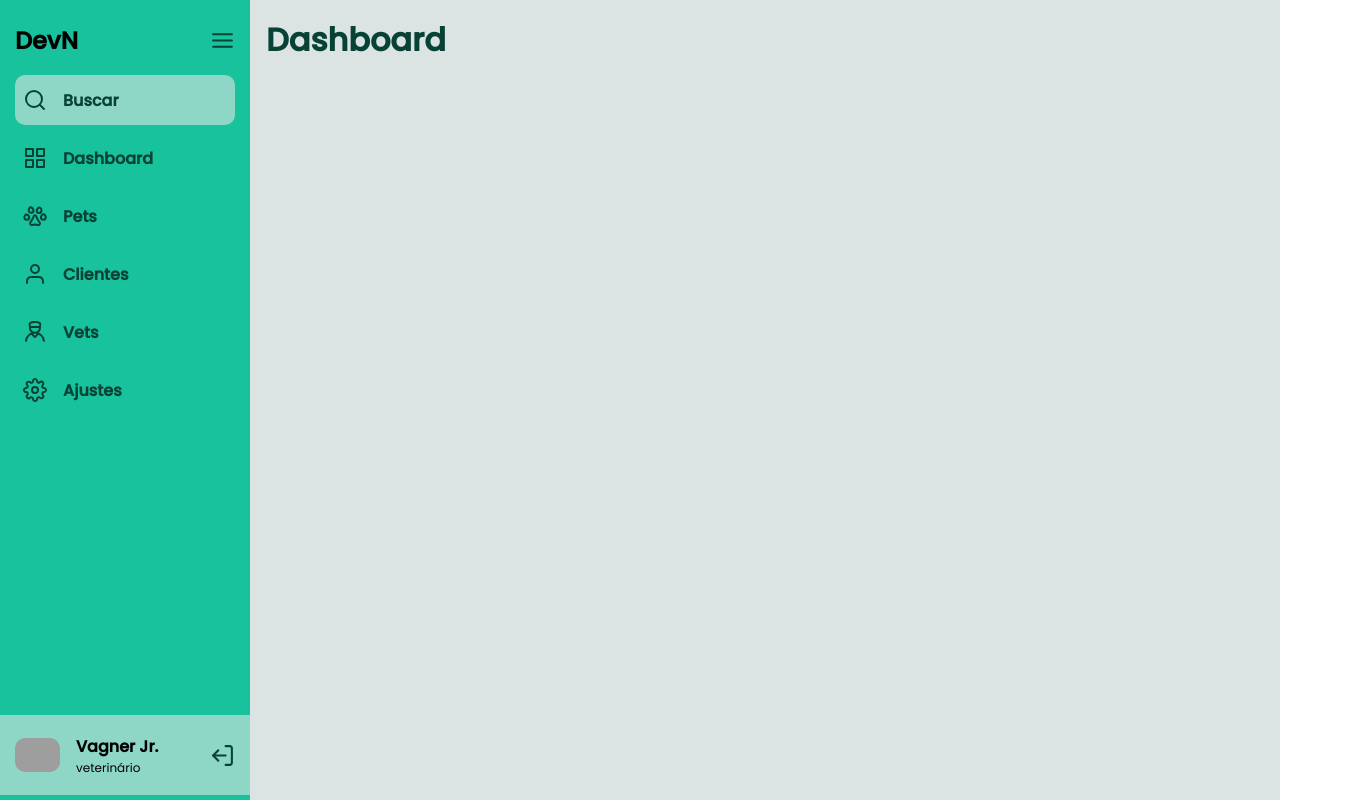
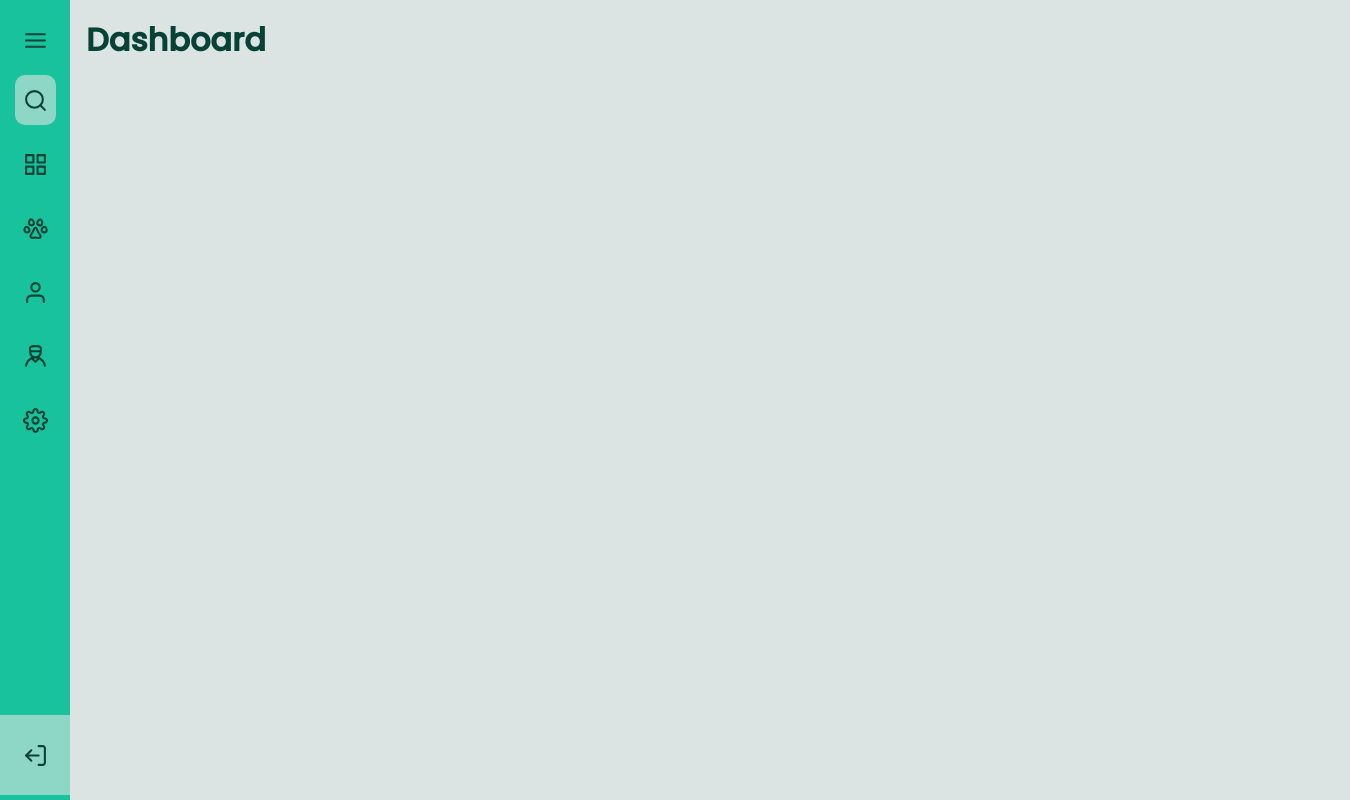
Before and after one commit to DevNatividade/Sidebar-Discover, a plain HTML site: page index.html in a window 1280 px wide. Both pictures are taken after a click on the button 35 px from the left and 40 px from the top of the page. Shown: the whole page, 1350 px wide, since content can reach past the window. Drawn offline with Linux system fonts and the light colour scheme; grey boxes are pictures that could not be loaded.

Commit message:
Ajuste no JS para uma nova função quando clicar no button

```diff
--- a/CSS/style.css
+++ b/CSS/style.css
@@ -12,9 +12,7 @@
     margin: 0;
     padding: 0;
     box-sizing: border-box;
-
     font-family: 'Poppins', sans-serif;
-
     list-style: none;
     text-decoration: none;
 }
@@ -30,23 +28,21 @@ body {
 }
 
 .sidebar {
+    position: absolute;
     width: 70px;
     height: 100vh;
-
     display: flex;
     flex-direction: column;
     justify-content: center;
-
     background-color: var(--green);
-
-    transition: all .1s;
+    transition: all .2s;
 }
 
 .container-top {
+    position: relative;
     width: 100%;
     height: 70px;
     padding: 0 15px;
-
     display: flex;
     justify-content: center;
     align-items: center;
@@ -54,17 +50,19 @@ body {
 
 .container-top .logo {
     display: none;
+    position: relative;
 }
 
 .btn-menu {
+    position: relative;
     display: flex;
     border: 0;
     cursor: pointer;
-
     background-color: transparent;
 }
 
 nav {
+    position: relative;
     width: 100%;
     height: 80%;
     padding: 0 15px;
@@ -75,28 +73,42 @@ nav input, nav .sidebar-menu-icons-name {
 }
 
 nav li {
+    position: absolute;
     height: 50px;
     margin-bottom: 8px;
     padding: 0 8px;
-
     display: flex;
     align-items: center;
     justify-content: center;
     gap: 1rem;
-
     border-radius: 10px;
-
     display: flex;
     justify-content: center;
+    transition: all .2s;
 }
-nav li p {
-    opacity: 0;
 
+nav li:nth-child(2) {
+    top: 4rem;
+}
+nav li:nth-child(3) {
+    top: 8rem;
+}
+nav li:nth-child(4) {
+    top: 12rem;
+}
+nav li:nth-child(5) {
+    top: 16rem;
+}
+nav li:nth-child(6) {
+    top: 20rem;
+}
 
-    transition: all 0.2s;
+nav li p{
+    transition: all .3s;
 }
-nav li:hover {
-    background-color: var(--light-green);
+
+nav li p:hover {
+    color: var(--light-grey)
 }
 
 .sidebar-menu-icons-name {
@@ -106,16 +118,15 @@ nav li:hover {
 
 nav li:nth-child(1) {
     background-color: var(--light-green);
+    margin: 0 14px 0 0;
 }
 
 nav li input {
     height: 100%;
     width: 100%;
-
     border: 0;
     outline: none;
     background: transparent;
-
     font-size: 16px;
     font-weight: 600;
     color: var(--text-color);
@@ -240,3 +251,10 @@ main {
 
     display: flex;
 }
+
+main {
+
+    position: absolute;
+    left: 70px;
+    transition: all .2s;
+}
--- a/JAVASCRIPT/main.js
+++ b/JAVASCRIPT/main.js
@@ -1,17 +1,22 @@
-const sidebar = document.querySelector('.sidebar');
-const containerTop = document.querySelector('.container-top');
-const logo = document.querySelector('.logo')
-const list = document.querySelector('li');
-const appearParagraph = document.querySelectorAll('.sidebar-menu-icons-name')
 
-const appearInput = document.querySelector('input');
-const containerBottom = document.querySelector('.container-bottom');
-const containerBottomPerson = document.querySelector('.container-bottom-person');
+let containerTop = document.querySelector('.container-top');
+let logo = document.querySelector('.logo')
+let list = document.querySelector('li');
+let appearParagraph = document.querySelectorAll('.sidebar-menu-icons-name')
+let appearInput = document.querySelector('input');
+let containerBottom = document.querySelector('.container-bottom');
+let containerBottomPerson = document.querySelector('.container-bottom-person');
 
-console.log(appearParagraph)
+let sidebar = document.querySelector('.sidebar');
+    sidebar = true;
 
 function appearSidebar() {
-    sidebar.setAttribute('id', 'opened-sidebar');
+    sidebar = !sidebar
+
+    if (sidebar) {
+        document.querySelector('.sidebar').style.width = "250px";
+        document.querySelector('main').style.left = "250px"
+
         containerTop.setAttribute('id', 'container-top-center')
         logo.setAttribute('id','logo')
         list.setAttribute('id','list')
@@ -22,4 +27,20 @@ function appearSidebar() {
         })
         containerBottom.setAttribute('id','container-bottom-center')
         containerBottomPerson.setAttribute('id','container-bottom-person-appear')
+    } else {
+        document.querySelector('.sidebar').style.width = "70px";
+        document.querySelector('main').style.left = "70px"
+
+
+        containerTop.removeAttribute('id', 'container-top-center')
+        logo.removeAttribute('id','logo')
+        list.removeAttribute('id','list')
+        appearInput.removeAttribute('id','list-text-appear')
+        // quando tiver uma lista usar o forEach
+        appearParagraph.forEach(e => {
+            e.removeAttribute('id', 'list-text-appear')
+        })
+        containerBottom.removeAttribute('id','container-bottom-center')
+        containerBottomPerson.removeAttribute('id','container-bottom-person-appear')
     }
+}
```
Lines whose indentation alone changed are shown as unchanged.
